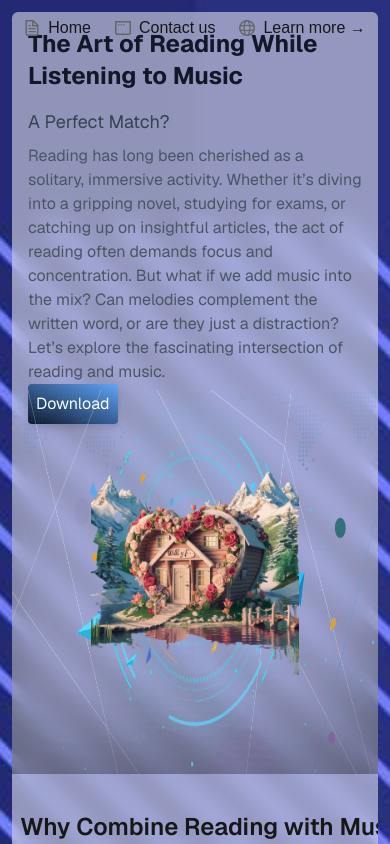
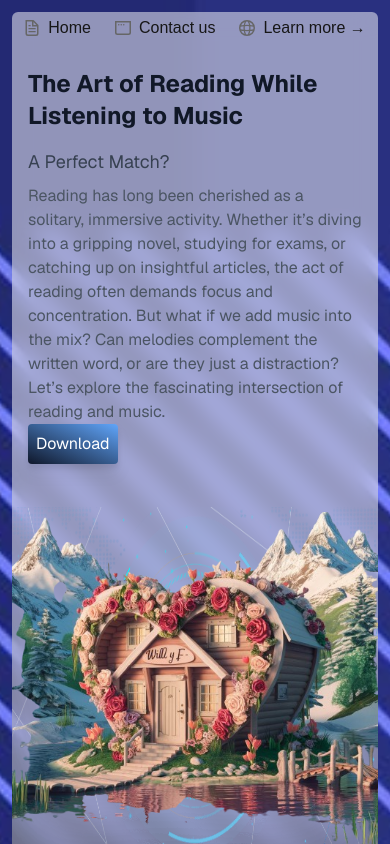
Before and after one commit to LlMrc/app-release, a Next.js app: page / in a window 390 px wide. Shown: the top 844 px of the page. Built offline with nearby package versions, Linux system fonts and the light colour scheme.

Commit message:
Update Landing component styles; adjust layout margins and image width for improved responsiveness

```diff
--- a/src/components/Landing.tsx
+++ b/src/components/Landing.tsx
@@ -9,7 +9,7 @@ import Link from 'next/link';
 const Landing: React.FC = () => {
     return (
 
-        <div className=" flex flex-col md:flex-row md:mt-14 items-center justify-evenly  font-[family-name:var(--font-geist-sans)]">
+        <div className=" flex flex-col mt-10  md:flex-row md:mt-14 items-center justify-evenly  font-[family-name:var(--font-geist-sans)]">
             <div className=" text-start mb-8 max-w-lg p-4 md:p-0  ">
                 <h1 className="title md:text-4xl text-2xl  font-bold text-gray-900 mb-4">The Art of Reading While Listening to Music</h1>
                 <h2 className="subtitle md:text-2xl text-lg text-gray-700 mb-2">A Perfect Match?</h2>
@@ -22,7 +22,7 @@ const Landing: React.FC = () => {
 
                     <Image className='h-full' src={background} alt='<a href="https://lovepik.com/images/png-elemental-background.html">Elemental Background Png vectors by Lovepik.com</a>' />
                 </div>
-                <Image src={mockup} alt="App Marquette" className="app-image w-52 md:w-[32rem] h-auto mb-4 z-10" />
+                <Image src={mockup} alt="App Marquette" className="app-image w-full md:w-[32rem] h-auto mb-4 z-10" />
 
             </div>
         </div>
```
